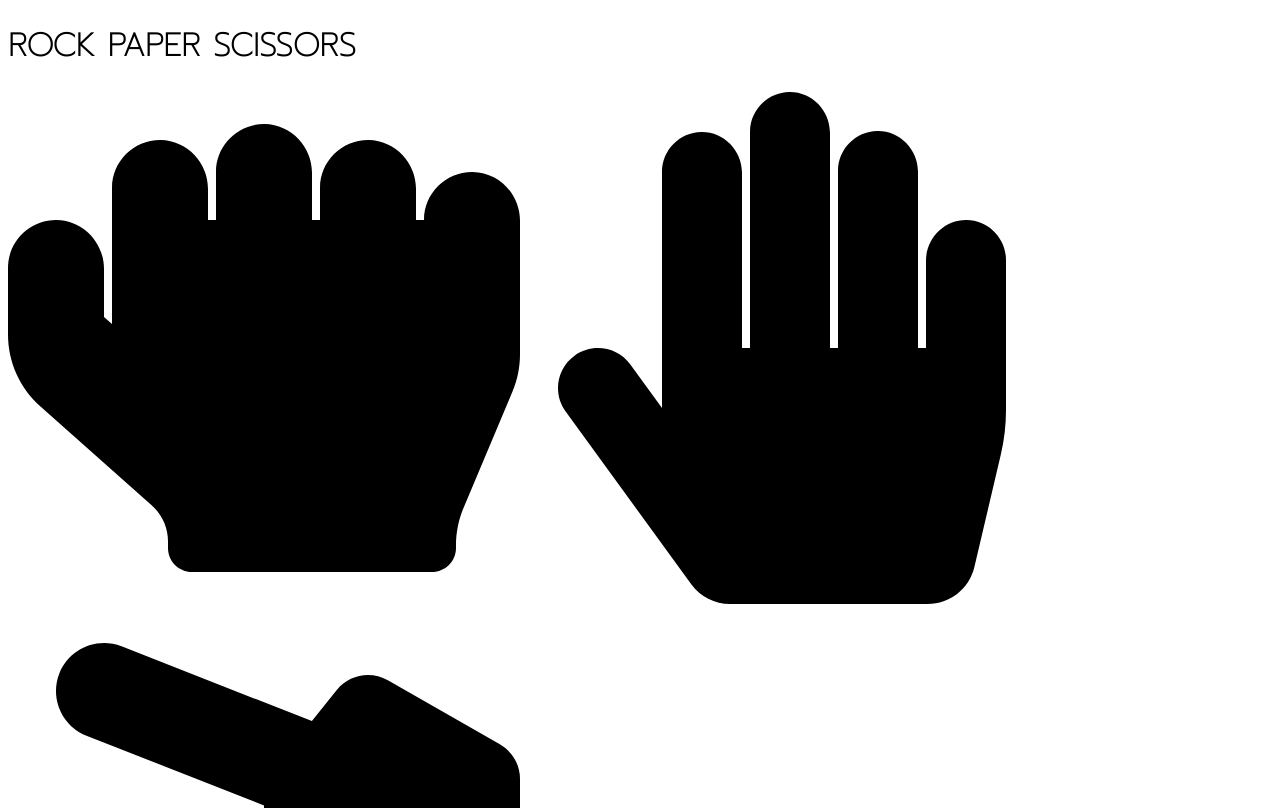
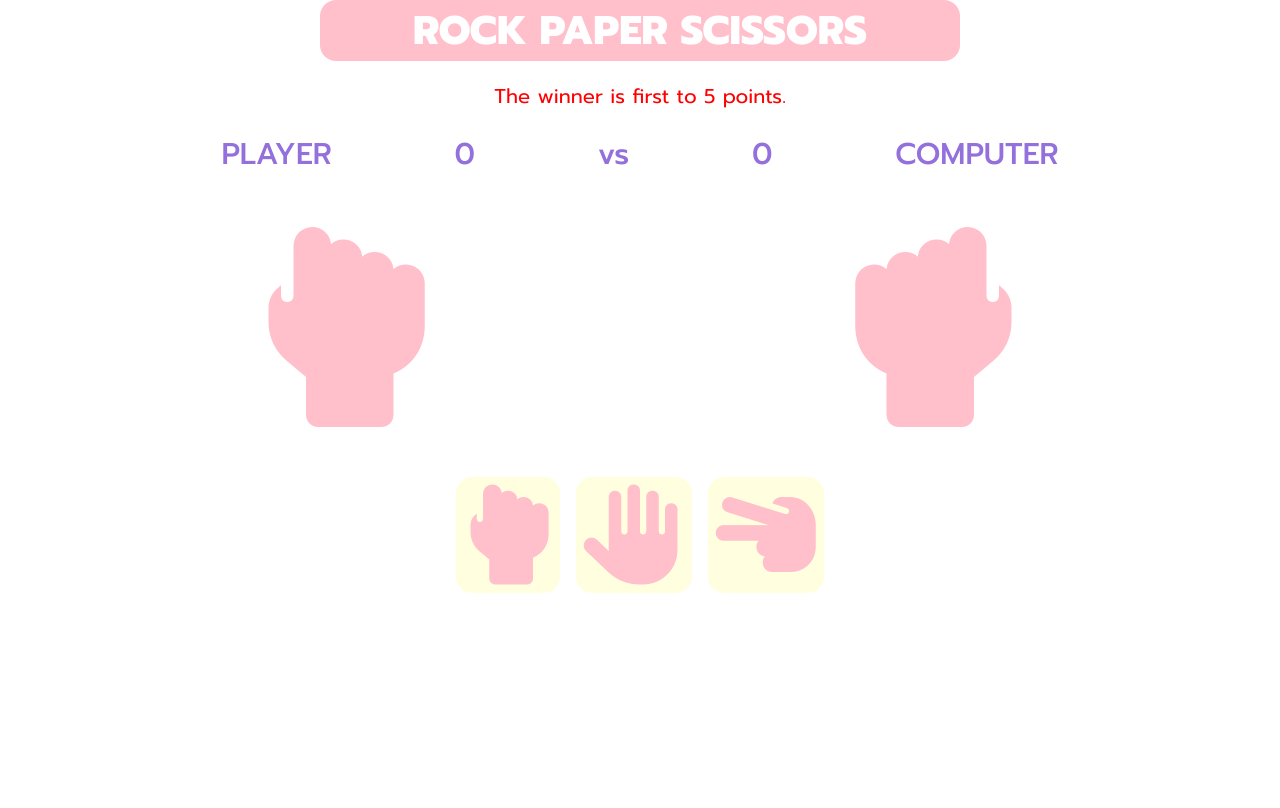
Before and after one commit to tham-ph/rock-paper-scissor, a plain HTML site: page index.html in a window 1280 px wide. Shown: the top 808 px of the page. Drawn offline with Linux system fonts and the light colour scheme.

Commit message:
HTML and CSS are quite complete

```diff
--- a/index.html
+++ b/index.html
@@ -6,16 +6,44 @@
 
   <link rel="preconnect" href="https://fonts.googleapis.com">
   <link rel="preconnect" href="https://fonts.gstatic.com" crossorigin>
-  <link href="https://fonts.googleapis.com/css2?family=Prompt:wght@100&display=swap" rel="stylesheet">
+  <link href="https://fonts.googleapis.com/css2?family=Prompt:wght@100;400;500;800&display=swap" rel="stylesheet">
+
+<!--  I use icons from Fontawesome instead of images(.svg) because it's can change icons color-->
+  <script src="https://kit.fontawesome.com/8339883ba8.js" crossorigin="anonymous"></script>
 
   <link rel="stylesheet" href="styles.css">
 
 </head>
 <body>
   <h1>ROCK PAPER SCISSORS</h1>
-  <img src="images/hand-rock-svgrepo-com.svg">
-  <img src="images/hand-paper-svgrepo-com.svg">
-  <img src="images/hand-scissors-svgrepo-com.svg">
+
+  <h3>
+    The winner is first to 5 points.
+  </h3>
+
+  <h2>
+    <span>PLAYER</span>
+    <span class="score" id="player-score">0</span>
+    <span>vs</span>
+    <span class="score" id="computer-score">0</span>
+    <span>COMPUTER</span>
+  </h2>
+  <div class="battlefield">
+    <i class="fas fa-hand-rock" id="player-hand"></i>
+    <i class="fas fa-hand-rock" id="computer-hand"></i>
+  </div>
+  <div class="choose">
+    <button>
+      <i class="fas fa-hand-rock"></i>
+    </button>
+    <button>
+      <i class="fas fa-hand-paper"></i>
+    </button>
+    <button>
+      <i class="fas fa-hand-scissors"></i>
+    </button>
+  </div>
+
 
 </body>
 </html>
--- a/styles.css
+++ b/styles.css
@@ -1,3 +1,67 @@
 body {
-    font-family: 'Prompt', sans-serif;
+  font-family: 'Prompt', sans-serif;
+  margin: 0;
 }
+
+h1 {
+  font-weight: 800;
+  font-size: 40px;
+  text-align: center;
+  color: white;
+  background-color: black;
+  width: 50%;
+  margin: auto;
+  border-radius: 16px;
+  background-color: pink;
+}
+
+h3 {
+  font-weight: 400;
+  font-size: 20px;
+  text-align: center;
+  color: red;
+}
+
+h2 {
+  color: mediumpurple;
+  font-weight: 500;
+  font-size: 30px;
+  display: flex;
+  justify-content: space-around;
+  justify-items: center;
+  width: 75%;
+  margin: auto;
+}
+i {
+  color: pink;
+}
+.battlefield {
+  display: flex;
+  justify-content: space-between;
+  justify-items: center;
+  margin: 50px 20%;
+}
+
+.battlefield i {
+  font-size: 200px;
+}
+
+#computer-hand {
+  transform: scaleX(-1); /* mirror */
+}
+
+.choose {
+  display: flex;
+  justify-content: center;
+  gap: 16px;
+}
+
+.choose button {
+  border-radius: 16px;
+  border: 0 solid;
+  background-color: lightyellow;
+  padding: 8px;
+}
+.choose i {
+  font-size: 100px;
+}
```
